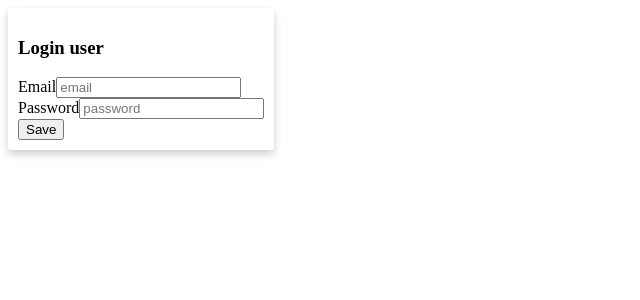
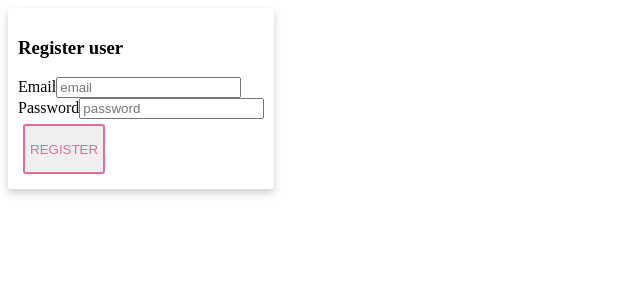
Before and after one commit to LucaPierfederici/si_test, a React app: page /register in a window 1280 px wide. Shown: the top 300 px of the page, without its empty margins (0-640 px from the left). Built offline with nearby package versions, Linux system fonts and the light colour scheme.

Commit message:
user form submito button click

```diff
--- a/src/app/ui/components/UserForm/index.jsx
+++ b/src/app/ui/components/UserForm/index.jsx
@@ -3,11 +3,13 @@ import { connect } from 'react-redux';
 import { bindActionCreators } from 'redux';
 import { UserAction } from '../../../store/user/user.actions';
 import PropTypes from 'prop-types';
+import { UsersListAction } from '../../../store/usersList/usersList.actions';
+import capitalize from 'lodash/capitalize';
+import { Button } from '../../components/elements/Button';
 
+class UserForm extends React.Component {
 
-class UserForm extends React.Component{
-
-  constructor (prop){
+  constructor(prop) {
     super(prop)
 
     this.state = {
@@ -16,8 +18,9 @@ class UserForm extends React.Component{
     };
   }
 
-  onSave () {
-    this.props.saveUser && this.props.saveUser({
+  onClick(e) {
+    e.preventDefault();
+    this.props[this.props.type] && this.props[this.props.type]({
       email: this.state.email,
       password: this.state.password
     })
@@ -27,19 +30,19 @@ class UserForm extends React.Component{
     const { user } = this.props;
     return user && (
       <div>
-        <h3>Login user</h3>
+        <h3>{capitalize(this.props.type)} user</h3>
         {this.props.errorMessage && (<label>{this.props.errorMessage}</label>)}
-        <div >
+        <form >
           <div>
             <label>Email</label>
-            <input placeholder="email" onChange={e => this.setState({ email: e.target.value}) }/>
+            <input placeholder="email" onChange={e => this.setState({ email: e.target.value })} />
           </div>
           <div>
             <label>Password</label>
-            <input placeholder="password" onChange={e => this.setState({ password: e.target.value}) } type="password"/>
+            <input placeholder="password" onChange={e => this.setState({ password: e.target.value })} type="password" />
           </div>
-        </div>
-        <button onClick={this.onSave.bind(this)}>Save</button>
+          <Button type="submit" onClick={this.onClick.bind(this)}>{this.props.type.toUpperCase()}</Button>
+        </form>
       </div>
     )
   }
@@ -50,9 +53,12 @@ export default connect(
     user: state.user,
     errorMessage: state.components.userForm.errorMessage
   }),
-  (dispatch) => ({
-    saveUser: bindActionCreators(UserAction, dispatch).saveUser
-  })
+  (dispatch) => {
+    return ({
+      register: bindActionCreators(UsersListAction, dispatch).addUser,
+      login: bindActionCreators(UserAction, dispatch).loginUser,
+    })
+  }
 )(UserForm)
 
 UserForm.propTypes = {
@@ -60,5 +66,6 @@ UserForm.propTypes = {
   password: PropTypes.string,
   user: PropTypes.any,
   saveUser: PropTypes.func,
-  errorMessage: PropTypes.string
+  errorMessage: PropTypes.string,
+  type: PropTypes.string.isRequired
 }
```
